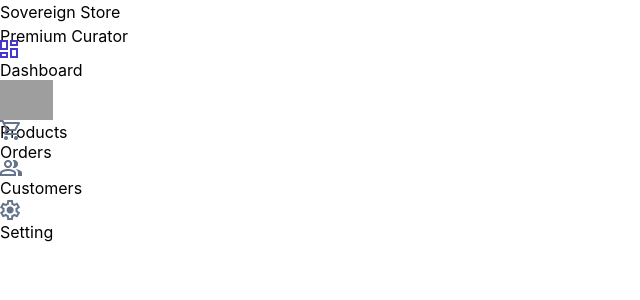
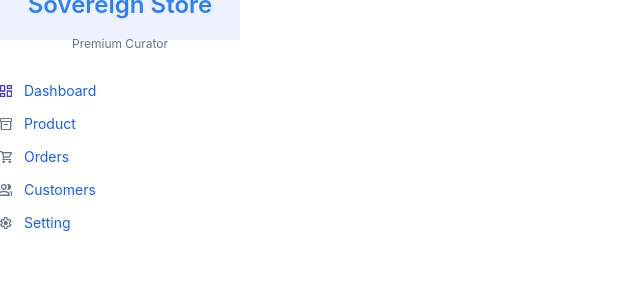
Before and after one commit to sudarshankhatri3/FullStack, a React app in the folder frontend/: page /dashboard in a window 1280 px wide. Shown: the top 300 px of the page, without its empty margins (0-640 px from the left). Built offline with nearby package versions, Linux system fonts and the light colour scheme; grey boxes are pictures that could not be loaded; the HTML template or start-up script is replaced by a standard one.

Commit message:
customize dashboard

```diff
--- a/frontend/src/pages/dashBoard.jsx
+++ b/frontend/src/pages/dashBoard.jsx
@@ -1,38 +1,55 @@
+import "../app.css";
 import React from "react";
 
+const asideBar = [
+  {
+    photo: "./dashboard.png",
+    link: "Dashboard",
+  },
+  {
+    photo: "./product.png",
+    link: "Product",
+  },
+  {
+    photo: "./orders.png",
+    link: "Orders",
+  },
+  {
+    photo: "./customer.png",
+    link: "Customers",
+  },
+  {
+    photo: "./setting.png",
+    link: "Setting",
+  },
+];
 
+export default function DashBoard() {
+  return (
+    <div className='flex'>
 
-export default function DashBoard(){
-    return (
-        <>
-          <aside>
-            <div>
-                <h3>Sovereign Store</h3>
-                <p>Premium Curator</p>
+      {/* side bar */}
+      <aside className="h-[500px]  w-60  bg-[#EEF2FF] flex flex-col  items-center  gap-10 transition delay-150 duration-300 ease-in-out hover:-translate-y-1 hover:scale-110 hover:bg-indigo-500">
+        <div className="h-25 w-50 flex flex-col justify-center items-center gap-3">
+          <h3 className=" text-[24px] font-semibold text-blue-500 block-auto">
+            Sovereign Store
+          </h3>
+          <p className="text-[#64748B] text-[12px]">Premium Curator</p>
+        </div>
+        <div className="flex flex-col gap-3 w-full">
+          {asideBar.map((prod,index) => (
+            <div  key={index} className="pl-20 flex items-center gap-3 w-full">
+              <img src={prod.photo} alt={prod.link} className="w-3 h-3 object-cover" />
+              <a
+                href={prod.link}
+                className="text-[14px] text-blue-600 text-pretty"
+              >
+                {prod.link}
+              </a>
             </div>
-            <div>
-                <div>
-                    <img src="./dashboard.png" alt="dashboard icon" />
-                    <a href="#dashboard">Dashboard</a>
-                </div>
-                <div>
-                    <img src="./products.png" alt="product icon" />
-                    <a href="Products">Products</a>
-                </div>
-                <div>
-                    <img src="./orders.png" alt="order icon" />
-                    <a href="order">Orders</a>
-                </div>
-                <div>
-                    <img src="./customer.png" alt="customer" />
-                    <a href="customer">Customers</a>
-                </div>
-                <div>
-                    <img src="./setting.png" alt="setting icon" />
-                    <a href="setting">Setting</a>
-                </div>
-            </div>
-          </aside>
-        </>
-    )
+          ))}
+        </div>
+      </aside>
+    </div>
+  );
 }
```
Also changed, not shown: frontend/public/product.png (added).
